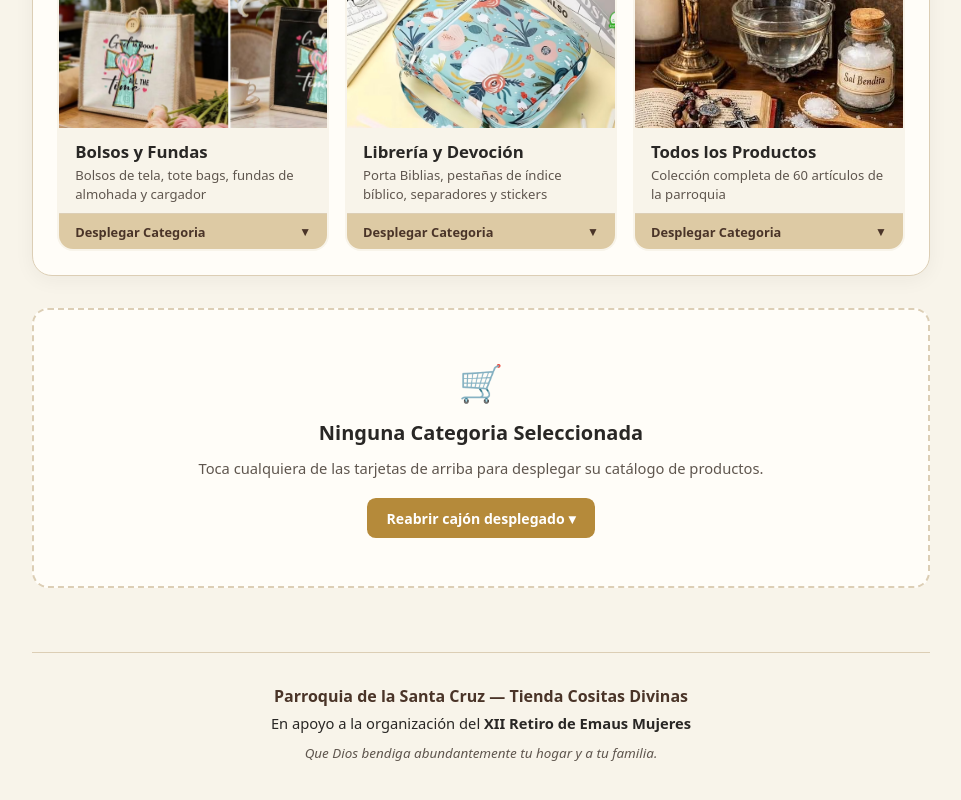
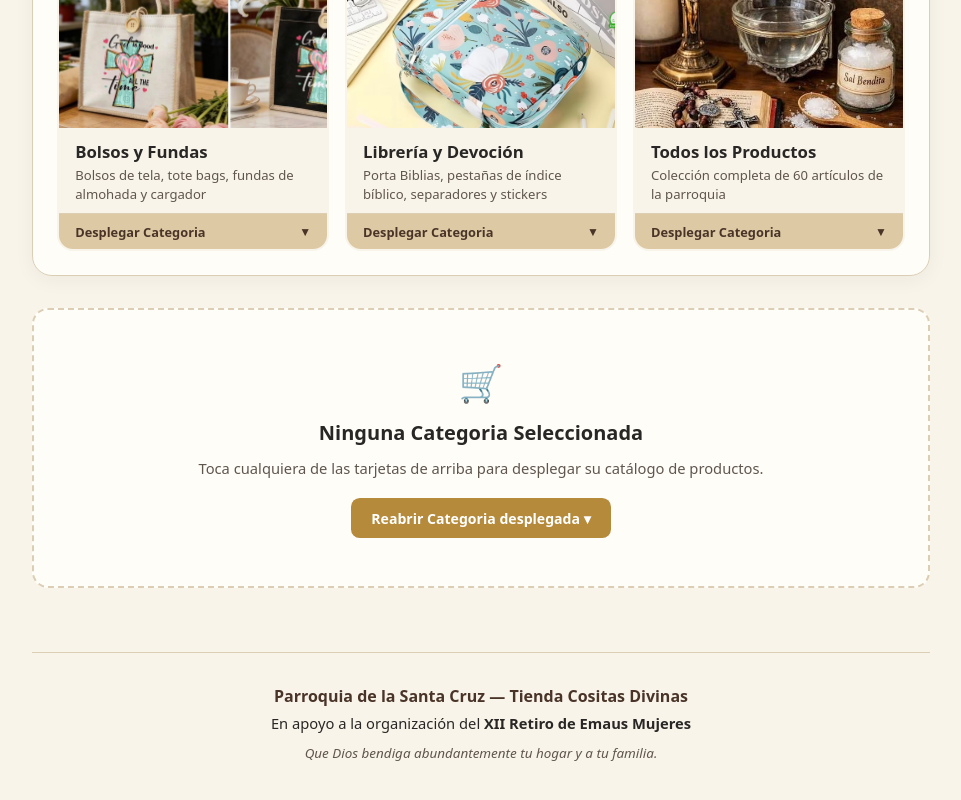
Before and after one commit to dsrueda3691/TiendaCositasDivinas, a Vue app: page / in a window 1280 px wide. Shown: the part 1213-2013 px from the top of the page, without its empty margins (299-1260 px from the left). Built offline with nearby package versions, Linux system fonts and the light colour scheme.

Commit message:
Cambio Del texto de un Boton

```diff
--- a/src/views/CatalogView.vue
+++ b/src/views/CatalogView.vue
@@ -138,7 +138,7 @@
         <h3>Ninguna Categoria Seleccionada</h3>
         <p>Toca cualquiera de las tarjetas de arriba para desplegar su catálogo de productos.</p>
         <button class="estado-cajon-cerrado__boton" type="button" @click="alternarCajon">
-          Reabrir cajón desplegado ▾
+          Reabrir Categoria desplegada ▾
         </button>
       </div>
     </Transition>
```
